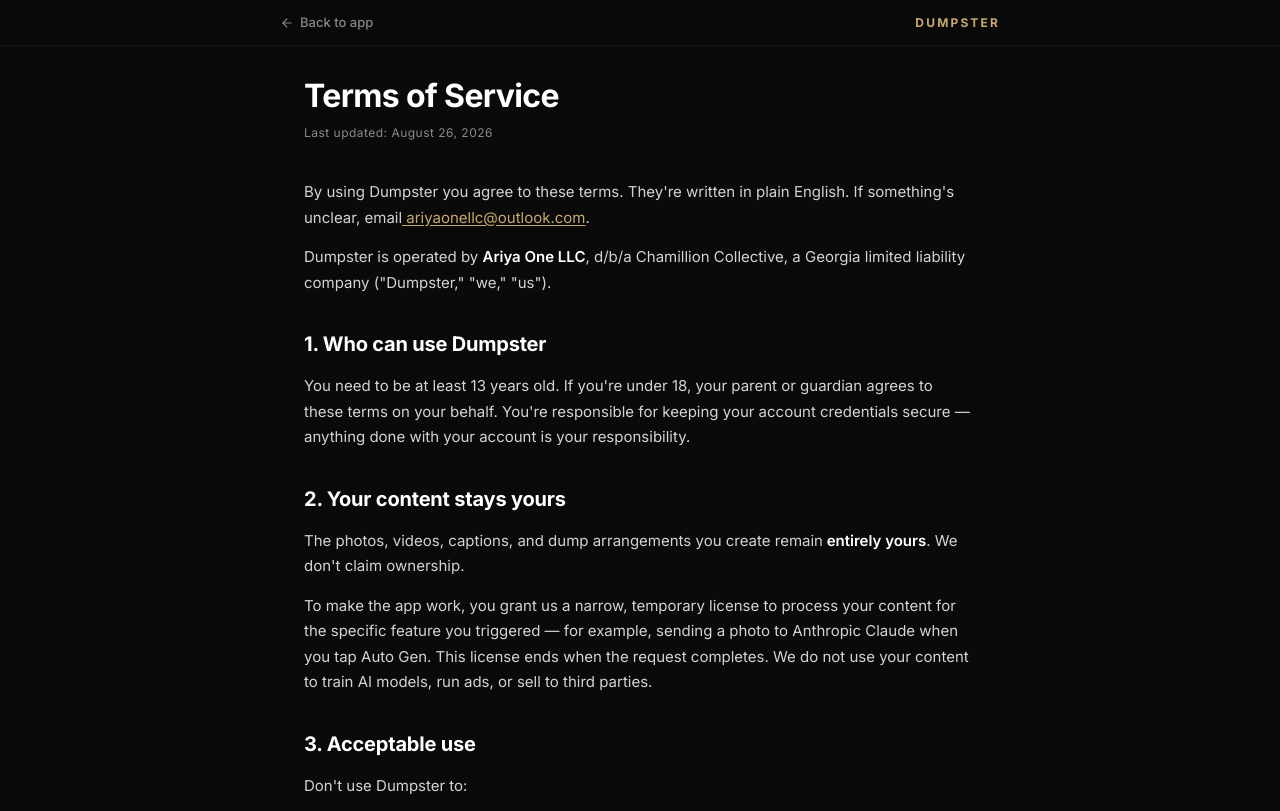
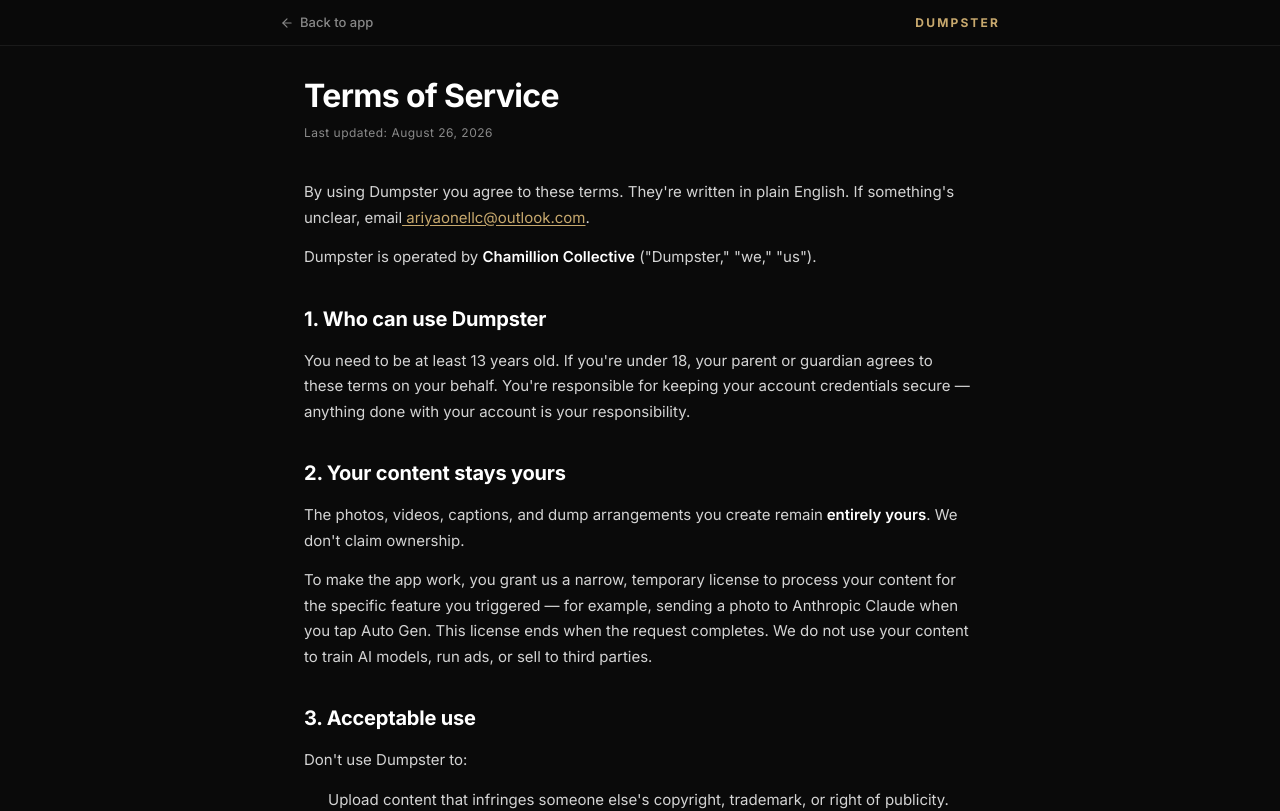
Before and after one commit to leescott2012/Dumpster-Web-manus, a React (Vite) app in the folder client/: page /terms in a window 1280 px wide. Shown: the top 811 px of the page. Built offline with nearby package versions, Linux system fonts and the light colour scheme; no server answers.

Commit message:
fix(legal): public-facing text shows Chamillion Collective only, not the LLC

```diff
--- a/client/src/pages/Terms.tsx
+++ b/client/src/pages/Terms.tsx
@@ -22,8 +22,8 @@
         <A href="mailto:ariyaonellc@outlook.com"> ariyaonellc@outlook.com</A>.
       </P>
       <P>
-        Dumpster is operated by <Strong>Ariya One LLC</Strong>, d/b/a Chamillion
-        Collective, a Georgia limited liability company ("Dumpster," "we," "us").
+        Dumpster is operated by <Strong>Chamillion Collective</Strong> ("Dumpster,"
+        "we," "us").
       </P>
 
       <H2>1. Who can use Dumpster</H2>
```
